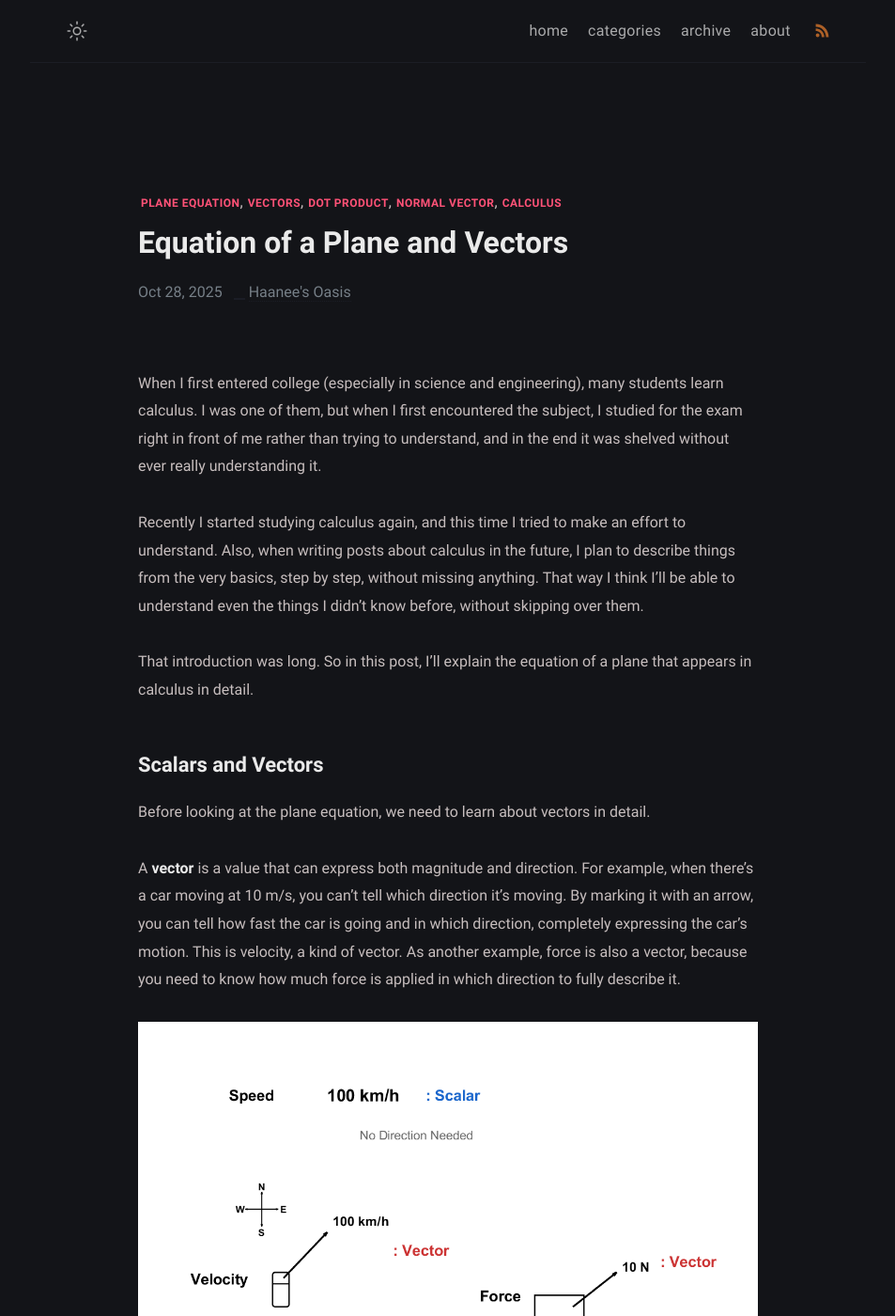
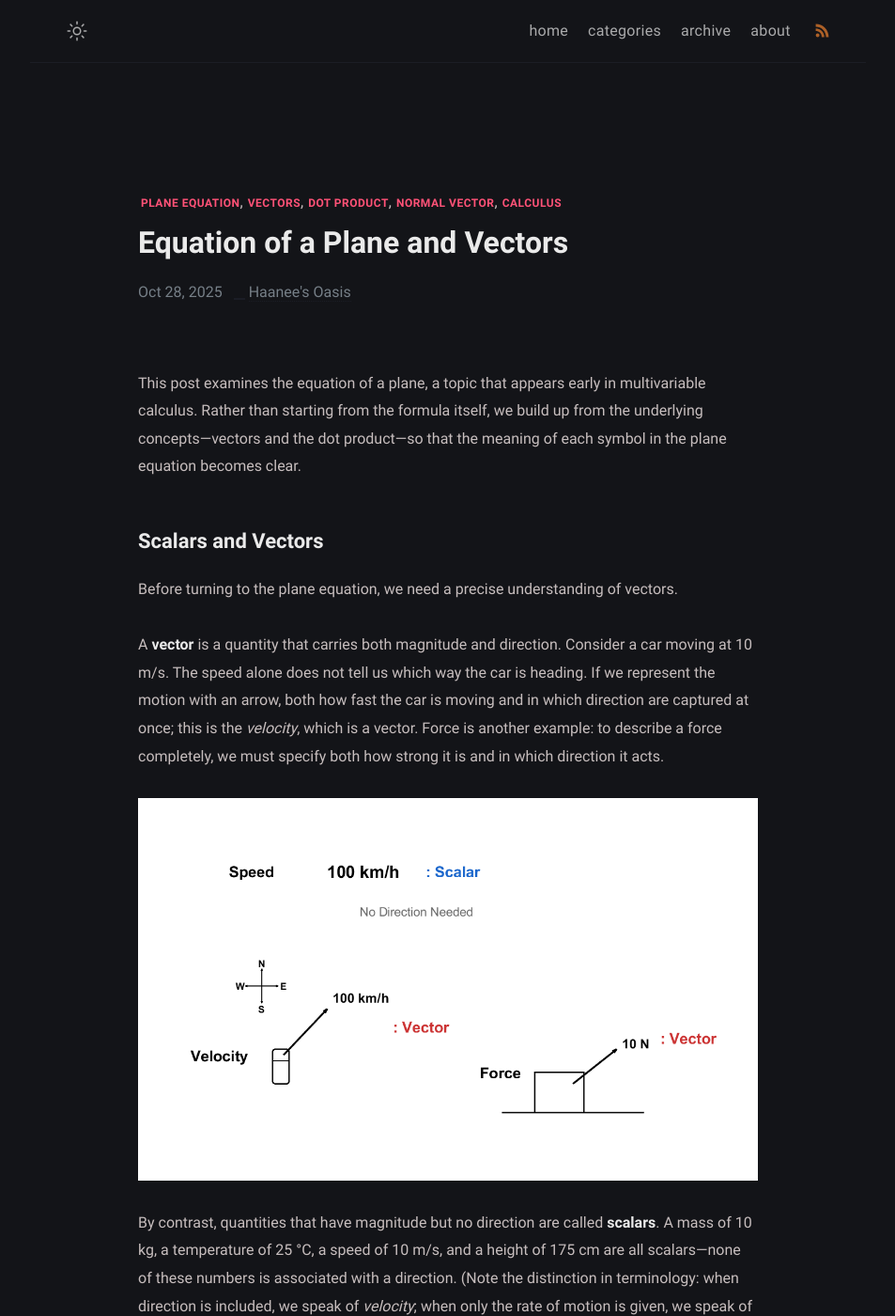
Before and after one commit to Oasisforhaanee/Oasisforhaanee.github.io, a Jekyll site: the page built from _posts/2025-10-28-equation-of-plane.md, in a window 1280 px wide and 1400 px high. Shown: the whole window at 94% size, without its empty margins (163-1116 px from the left). Built offline with Jekyll 4.4.1, drawn with Linux system fonts in a browser that asks for light colours; comment, search, counter and statistics services are not loaded; some of the changed text lies outside the part shown.

Commit message:
Rewrite post: 2025-10-28-equation-of-plane

```diff
--- a/_posts/2025-10-28-equation-of-plane.md
+++ b/_posts/2025-10-28-equation-of-plane.md
@@ -11,77 +11,69 @@
 permalink: /equation-of-plane/
 ---
 
-When I first entered college (especially in science and engineering), many students learn calculus. I was one of them, but when I first encountered the subject, I studied for the exam right in front of me rather than trying to understand, and in the end it was shelved without ever really understanding it.
-
-Recently I started studying calculus again, and this time I tried to make an effort to understand. Also, when writing posts about calculus in the future, I plan to describe things from the very basics, step by step, without missing anything. That way I think I'll be able to understand even the things I didn't know before, without skipping over them.
-
-That introduction was long. So in this post, I'll explain the equation of a plane that appears in calculus in detail.
+This post examines the equation of a plane, a topic that appears early in multivariable calculus. Rather than starting from the formula itself, we build up from the underlying concepts—vectors and the dot product—so that the meaning of each symbol in the plane equation becomes clear.
 
 ## Scalars and Vectors
 
-Before looking at the plane equation, we need to learn about vectors in detail.
+Before turning to the plane equation, we need a precise understanding of vectors.
 
-A **vector** is a value that can express both magnitude and direction. For example, when there's a car moving at 10 m/s, you can't tell which direction it's moving. By marking it with an arrow, you can tell how fast the car is going and in which direction, completely expressing the car's motion. This is velocity, a kind of vector. As another example, force is also a vector, because you need to know how much force is applied in which direction to fully describe it.
+A **vector** is a quantity that carries both magnitude and direction. Consider a car moving at 10 m/s. The speed alone does not tell us which way the car is heading. If we represent the motion with an arrow, both how fast the car is moving and in which direction are captured at once; this is the *velocity*, which is a vector. Force is another example: to describe a force completely, we must specify both how strong it is and in which direction it acts.
 
 ![Scalar and vector](/assets/img/scalar-vs-vector.png)
 
-In contrast, values that have no direction and only magnitude are called **scalars**. An object with a mass of 10 kg, a temperature of 25 degrees, a speed of 10 m/s (when direction is included it's called velocity; when only the fastness is given without direction, it's called speed), a height of 175 cm, etc. — these numbers are not given a direction.
+By contrast, quantities that have magnitude but no direction are called **scalars**. A mass of 10 kg, a temperature of 25 °C, a speed of 10 m/s, and a height of 175 cm are all scalars—none of these numbers is associated with a direction. (Note the distinction in terminology: when direction is included, we speak of *velocity*; when only the rate of motion is given, we speak of *speed*.)
 
-## Vectors on the Coordinate Plane
+## Vectors in the Coordinate Plane
 
-The vectors we'll use in this post are vectors on the coordinate plane. $(1,1)$ can represent a point on the coordinate plane, but it's also a vector that starts at the origin and ends at the point $(1,1)$. To distinguish these two, an arrow is placed over the symbol, as in the figure below:
+The vectors used in this post live in the coordinate plane. The pair $(1,1)$ can denote a point in the plane, but it can equally denote the vector that starts at the origin and ends at the point $(1,1)$. To distinguish the two interpretations, an arrow is placed over the symbol when a vector is intended, as shown below.
 
 ![Vector notation with an arrow](/assets/img/vector-notation-arrow.jpg)
 
 ## The Dot Product (1)
 
-Just as we do multiplication and addition with numbers, vectors also have calculation formulas between vectors. One of them is the dot product. The way to compute the dot product of vector a and vector b is as follows:
+Just as numbers can be added and multiplied, vectors admit their own operations. One of the most important is the **dot product**. For two vectors $\mathbf{a}$ and $\mathbf{b}$, it is defined as
 
 $$\mathbf{a} \cdot \mathbf{b} = |\mathbf{a}|\,|\mathbf{b}|\,\cos\theta$$
 
-Here, $|\mathbf{a}|$ represents the length of vector a (excluding the direction component).
+Here $|\mathbf{a}|$ denotes the length (magnitude) of $\mathbf{a}$, with no reference to its direction, and $\theta$ is the angle between $\mathbf{a}$ and $\mathbf{b}$.
 
-$\theta$ represents the angle between vector a and vector b.
-
-Looking at the meaning geometrically, $\mathbf{a} \cdot \mathbf{b}$ is the length of the perpendicular foot dropped from vector a onto vector b, multiplied by the length of b:
+Geometrically, $\mathbf{a} \cdot \mathbf{b}$ equals the length of the perpendicular projection of $\mathbf{a}$ onto $\mathbf{b}$, multiplied by the length of $\mathbf{b}$:
 
 ![Dot product geometry](/assets/img/dot-product-geometry.jpg)
 
-When the two vectors are perpendicular, the length becomes 0 even if you drop the perpendicular foot, so $\mathbf{a} \cdot \mathbf{b}=0$.
+When the two vectors are perpendicular, the projection has zero length, and therefore $\mathbf{a} \cdot \mathbf{b}=0$.
 
-This can also be interpreted as (length of b) × (the component of b that vector a has). Conversely, dropping the perpendicular foot from vector b onto vector a gives the same result.
+Equivalently, the dot product can be read as (length of $\mathbf{b}$) × (the component of $\mathbf{a}$ along $\mathbf{b}$). Projecting $\mathbf{b}$ onto $\mathbf{a}$ instead yields the same result.
 
-The important point here is: **if the two vectors form a right angle, the dot product of the two vectors is 0.**
+The essential point to carry forward is this: **if two vectors are perpendicular, their dot product is zero.**
 
 ## The Dot Product (2)
 
-Also, if we take the dot product of the vector $(a, b)$ and the vector $(c, d)$, the result comes out as $ac+bd$. This can be seen in the figure below:
+In component form, the dot product of $(a, b)$ and $(c, d)$ is $ac+bd$. The figure below illustrates why:
 
 ![Dot product with components](/assets/img/dot-product-components.jpg)
 
-The $ax$ vector and $by$ vector, and the $ay$ vector and $bx$ vector, are perpendicular to each other, so their dot products are 0.
+The component vectors $a\hat{x}$ and $d\hat{y}$ are perpendicular, as are $b\hat{y}$ and $c\hat{x}$, so their pairwise dot products vanish; only the parallel components $ac$ and $bd$ survive.
 
 ## The Equation of a Plane
 
-The equation of a line that we commonly know can be expressed in the form $ax+by+c=0$. So what does this mean?
+The familiar equation of a line has the form $ax+by+c=0$. What does an analogous expression mean in three dimensions?
 
-$ax+by+cz=0$ has the same meaning as $(a, b, c)\cdot(x, y, z)=0$. That is, the dot product of the 3D vector pointing in the direction $(a, b, c)$, which consists of known values, and the vector $(x, y, z)$ we want to find out is 0. As we saw above, this means the two vectors are perpendicular to each other.
+The equation $ax+by+cz=0$ is exactly the statement $(a, b, c)\cdot(x, y, z)=0$. In words: the dot product of the fixed vector $(a, b, c)$, whose components are known, and the unknown vector $(x, y, z)$ is zero. As established above, this means the two vectors are perpendicular.
 
-This means that every vector perpendicular to the $(a, b, c)$ vector can be $(x, y, z)$.
+Consequently, every vector perpendicular to $(a, b, c)$ is an admissible $(x, y, z)$.
 
 ![All points perpendicular to the normal vector lie on the plane](/assets/img/plane-normal-vector.png)
 
-All the points perpendicular to the $(a, b, c)$ vector lie on the plane in the figure above. Those points are all the $(x, y, z)$ that satisfy $ax+by+cz=0$.
+The set of all points perpendicular to $(a, b, c)$ forms the plane shown in the figure. These points are precisely the solutions $(x, y, z)$ of $ax+by+cz=0$.
 
-The case of the equation $ax+by+cz=k$ where $k$ is not 0 is the same. We just need to transform this equation into $a(x - k/a) + by + cz = 0$.
+The case $ax+by+cz=k$ with $k \neq 0$ is handled in the same way. Rewrite the equation as $a(x - k/a) + by + cz = 0$.
 
-Then we can see that the solution set of this equation is the plane $ax+by+cz=0$ (the plane passing through the origin) translated parallel by $k/a$ in the x-axis direction. Even if you build the equation using y or z instead of x, it's the same.
+The solution set is then the plane $ax+by+cz=0$ (which passes through the origin) translated by $k/a$ along the $x$-axis. The same argument works if the constant is absorbed into the $y$ or $z$ term instead.
 
-Therefore, we can see that the **normal vector** of $ax+by+cz=k$ (= the vector perpendicular to the plane) is $(a, b, c)$.
+We conclude that the **normal vector** of the plane $ax+by+cz=k$—the vector perpendicular to the plane—is $(a, b, c)$.
 
-In this post, to describe the meaning of the plane equation, we looked at the definition of vectors and the dot product, and finally looked at what the letters that make up the plane equation mean.
-
-If you don't understand something or find an error, feel free to ask in the comments anytime.
+To summarize, we reviewed the definition of a vector and the dot product, and then used them to interpret the coefficients in the equation of a plane: they are simply the components of the plane's normal vector.
 
 ---
 
```
